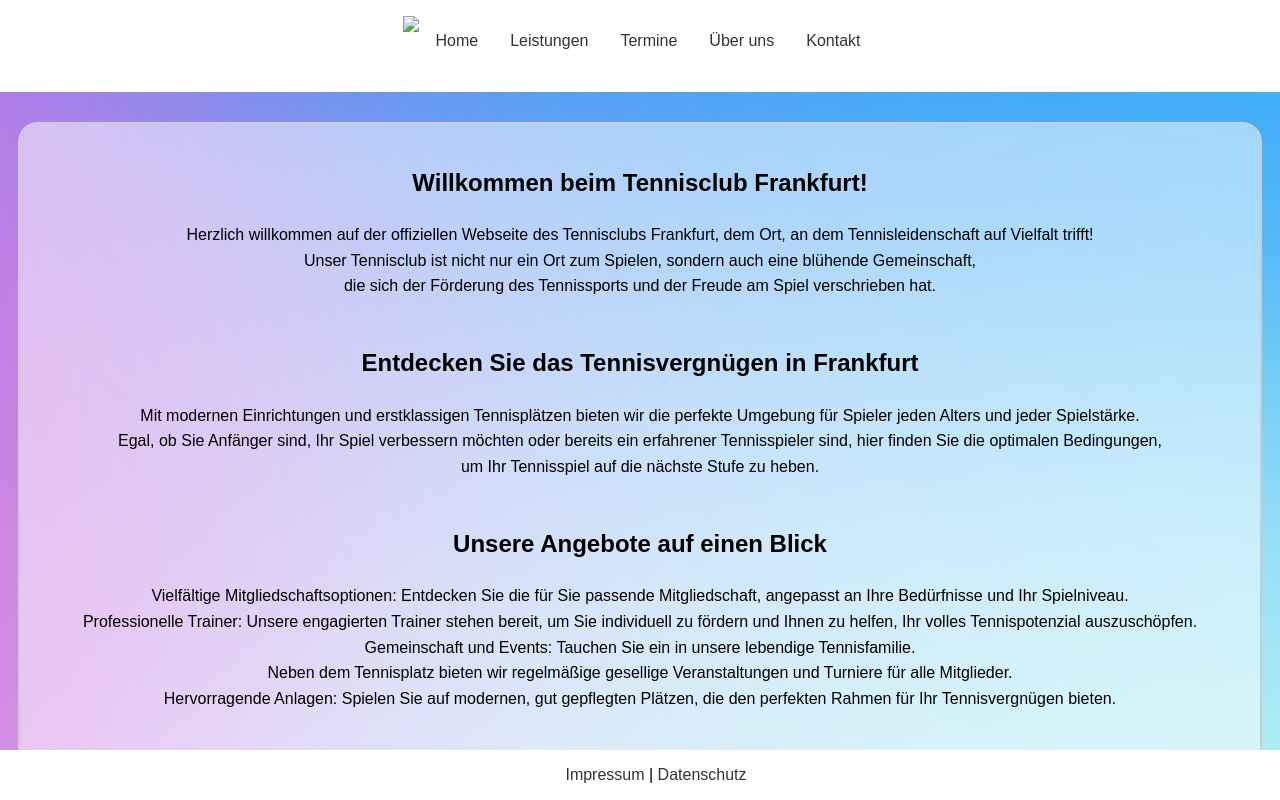
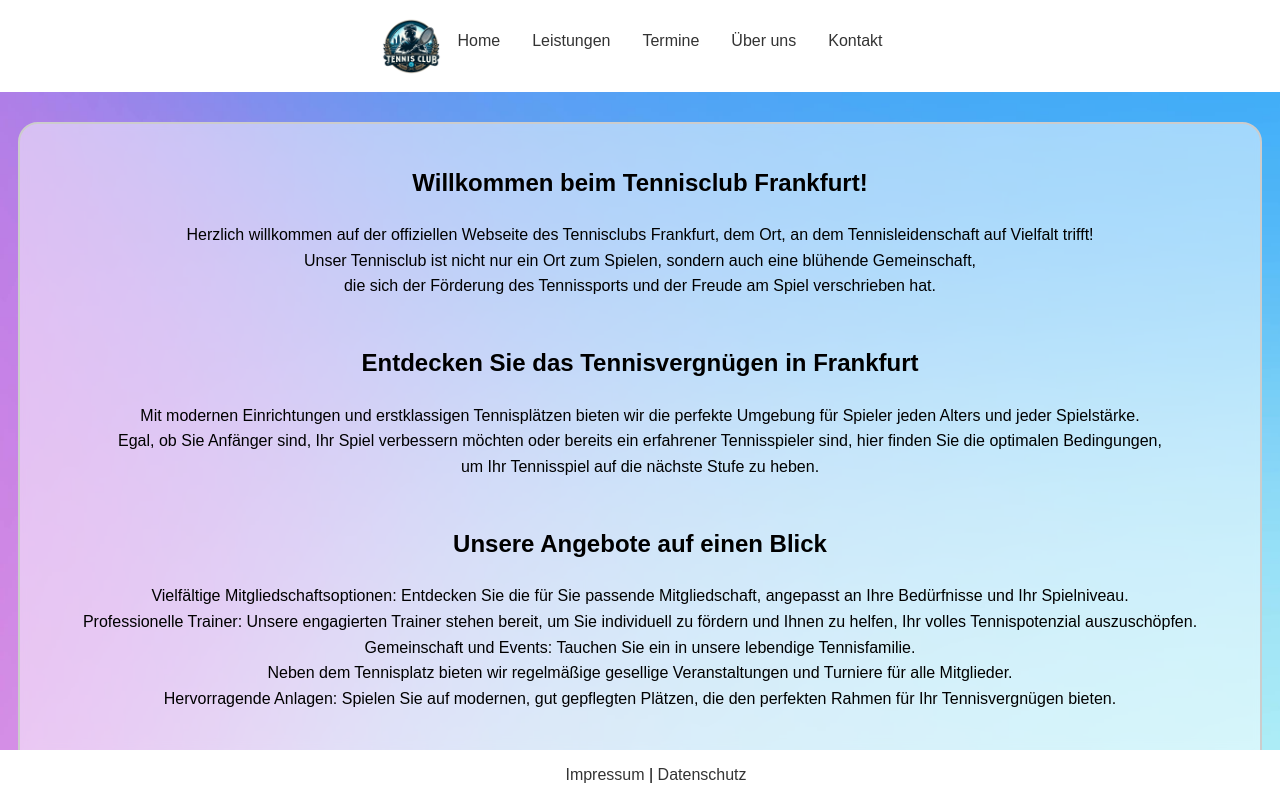
Before and after one commit to LA55E/Schulprojekt-Tennisclub-Website, a plain HTML site: page index.html in a window 1280 px wide. Shown: the top 800 px of the page. Drawn offline with Linux system fonts and the light colour scheme; files whose address does not match are found by name.

Commit message:
Update index.html

```diff
--- a/index.html
+++ b/index.html
@@ -10,7 +10,7 @@
     <header>
         <nav>
             <ul>
-                <img src="images/Logo.png">
+                <img src="Logo.png">
                 <li><a href="index.html">Home</a></li>
                 <li><a href="leistungen.html">Leistungen</a></li>
                 <li><a href="termine.html">Termine</a></li>
```
